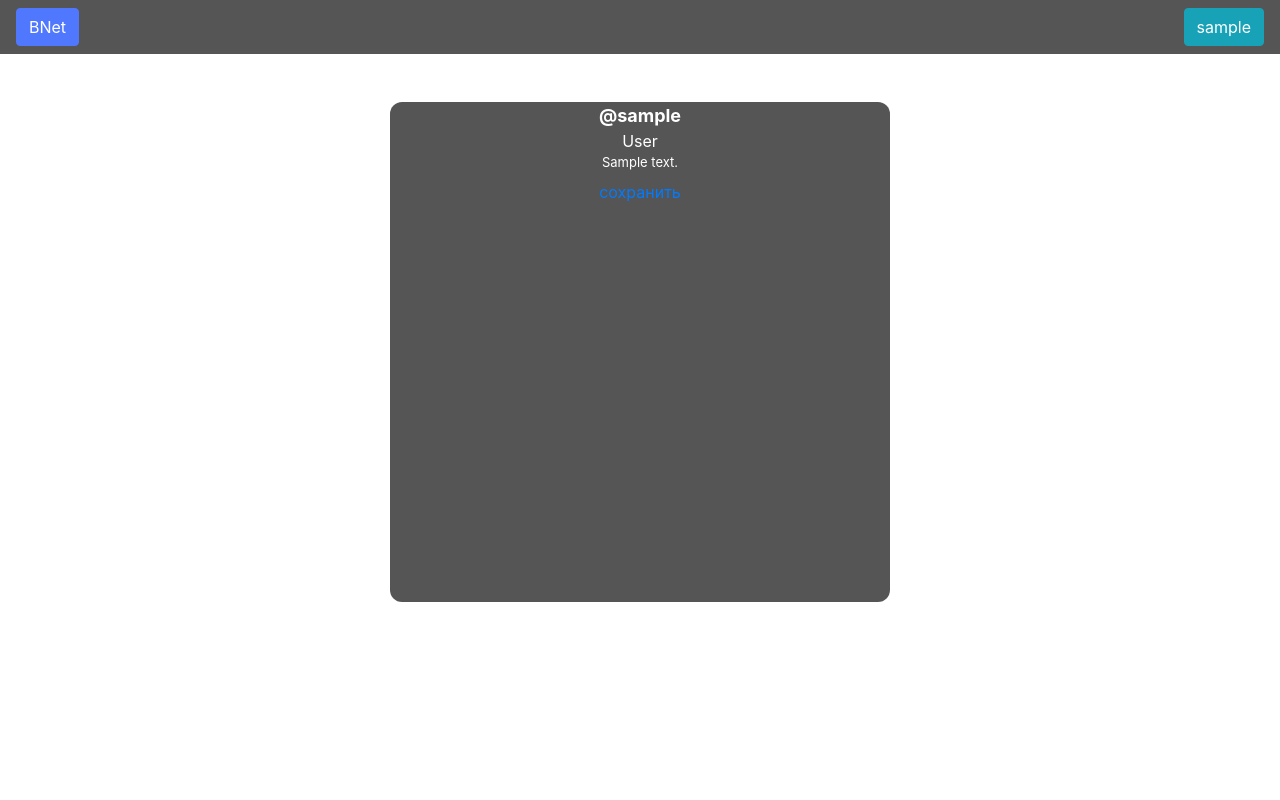
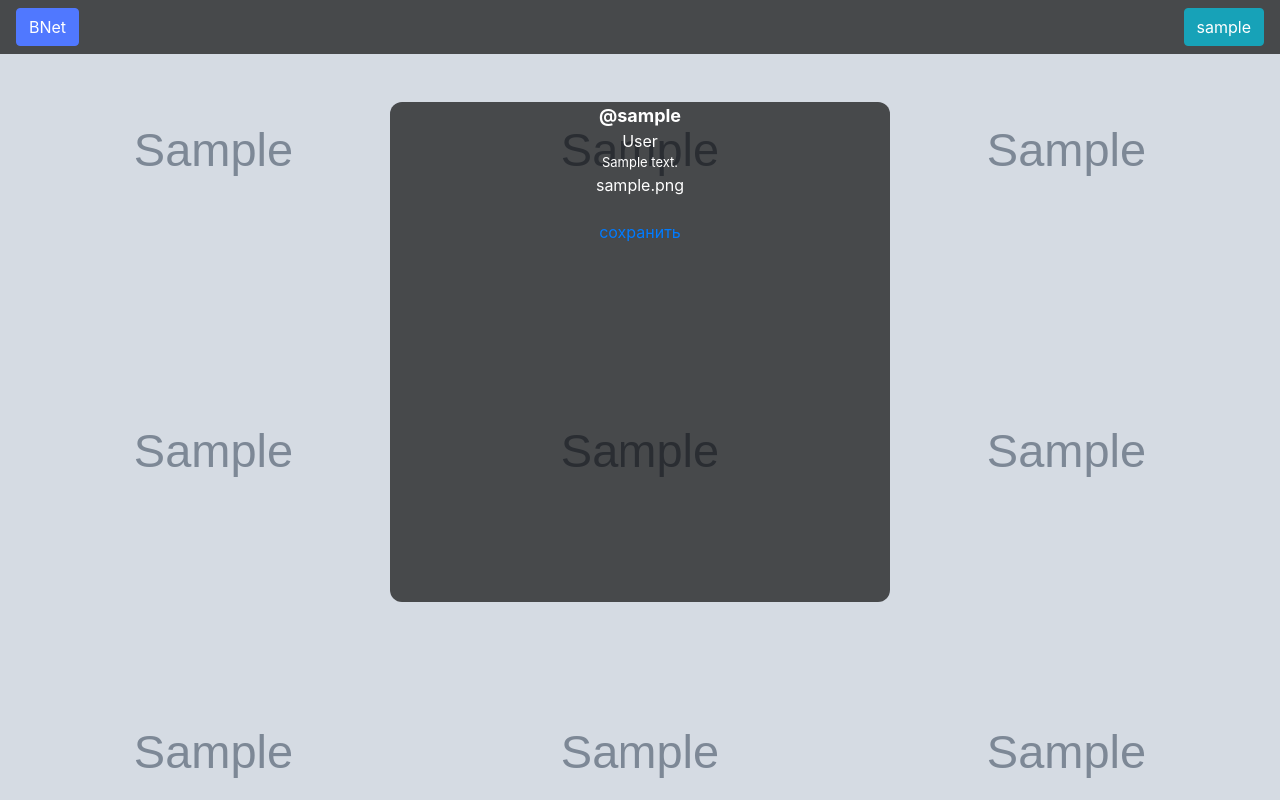
Before and after one commit to Dliwk/bnet, a Flask app: page /profile/edit in a window 1280 px wide. Run offline with Flask 2, Linux system fonts and the light colour scheme; a user stored in the database is signed in; tables that the repository leaves empty hold one stand-in row (values such as "Sample post"); grey boxes marked "Sample" are stand-in pictures; some libraries are stand-ins or nearby versions.

Commit message:
background image editing

```diff
--- a/data/users.py
+++ b/data/users.py
@@ -23,6 +23,8 @@ class User(SqlAlchemyBase, UserMixin, SerializerMixin):
     fullname = sqlalchemy.Column(sqlalchemy.String, nullable=True)
     about = sqlalchemy.Column(sqlalchemy.String, nullable=True)
 
+    background_image_url = sqlalchemy.Column(sqlalchemy.String, nullable=True)
+
     chats = orm.relation('Chat', secondary='chats_to_users', back_populates='users')
 
     def __repr__(self):
--- a/routes.py
+++ b/routes.py
@@ -57,7 +57,6 @@ def register():
                                    message="Пароли не совпадают")
         try:
             api.account.register(form.username.data,
-                                 form.email.data,
                                  form.password.data)
         except LocalApi.DuplicateError as e:
             if e.duptype == 'email':
@@ -206,6 +205,6 @@ def profile_edit():
         return render_template('profile/edit.jinja2', user=current_user)
     else:
         api.account.edit_profile(current_user.id,
-                                 fullname=request.values['fullname'], about=request.values['about'],
-                                 background_image_url=request.values['background_image_url'])
+                                 fullname=request.values['fullname'].strip(), about=request.values['about'].strip(),
+                                 background_image_url=request.values['background_image_url'].strip())
         return redirect(f'/user/{current_user.username}')
--- a/static/profile_edit.js
+++ b/static/profile_edit.js
@@ -2,5 +2,6 @@ $(function () {
     $('form.profile').submit(function () {
         $("#input-fullname").val($("#profile-fullname").text());
         $("#input-about").val($("#profile-about").text());
+        $("#input-background-image-url").val($("#profile-background-image-url").text());
     });
 });
--- a/templates/profile.jinja2
+++ b/templates/profile.jinja2
@@ -15,9 +15,8 @@
     <link rel="stylesheet" href="/static/profile.css"/>
     <style>
         body {
-            background-image: url("https://avatars.mds.yandex.net/get-zen_doc/1677529/pub_5ca8f5f762221000b31132db_5caa474c1274fb00af67a7e3/scale_2400");
+            background-image: url("{{ user.background_image_url }}");
             background-repeat: round;
-        {#max-width: 3rem;#}
         }
     </style>
 {% endblock %}
--- a/templates/profile/edit.jinja2
+++ b/templates/profile/edit.jinja2
@@ -5,9 +5,17 @@
             <div class="profile-username" id="profile-username" type="input">@{{ user.username }}</div>
             <div class="profile-fullname" id="profile-fullname" contenteditable="true">{{ user.fullname }}</div>
             <p class="profile-about" id="profile-about" contenteditable="true">{{ user.about }}</p>
+            <p class="profile-background-image-url" id="profile-background-image-url" contenteditable="true">
+                {% if user.background_image_url != None %}
+                    {{ user.background_image_url }}
+                {% else %}
+                    ссылка на фоновое изображение
+                {% endif %}
+            </p>
 
             <input type="hidden" name="fullname" id="input-fullname">
             <input type="hidden" name="about" id="input-about">
+            <input type="hidden" name="background_image_url" id="input-background-image-url">
             <button type="submit" class="btn btn-link" href="/">сохранить</button>
         </div>
     </form>
@@ -16,7 +24,7 @@
     <link rel="stylesheet" href="/static/profile.css"/>
     <style>
         body {
-            background-image: url("https://avatars.mds.yandex.net/get-zen_doc/1677529/pub_5ca8f5f762221000b31132db_5caa474c1274fb00af67a7e3/scale_2400");
+            background-image: url("{{ user.background_image_url }}");
             background-repeat: round;
         }
     </style>
```
Also changed, not shown: apis/local/account.py (+4 -7 lines).
